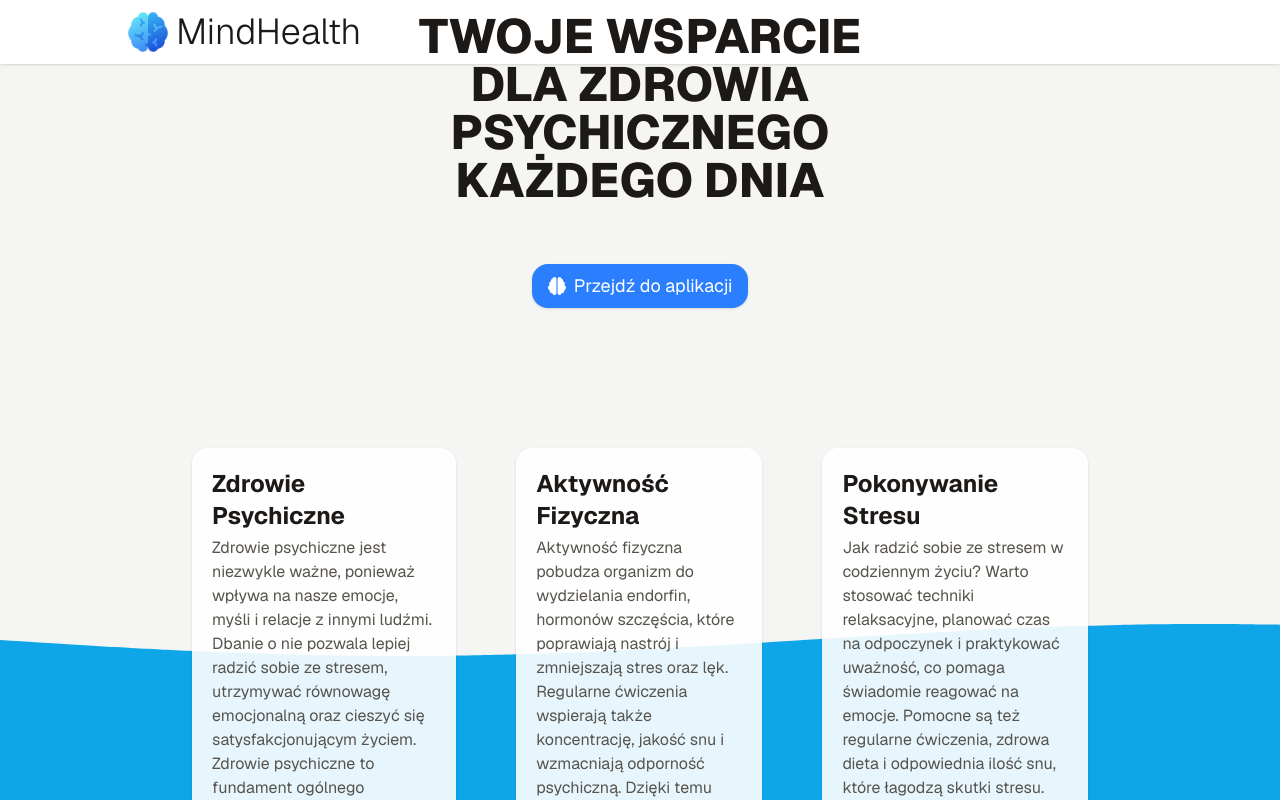
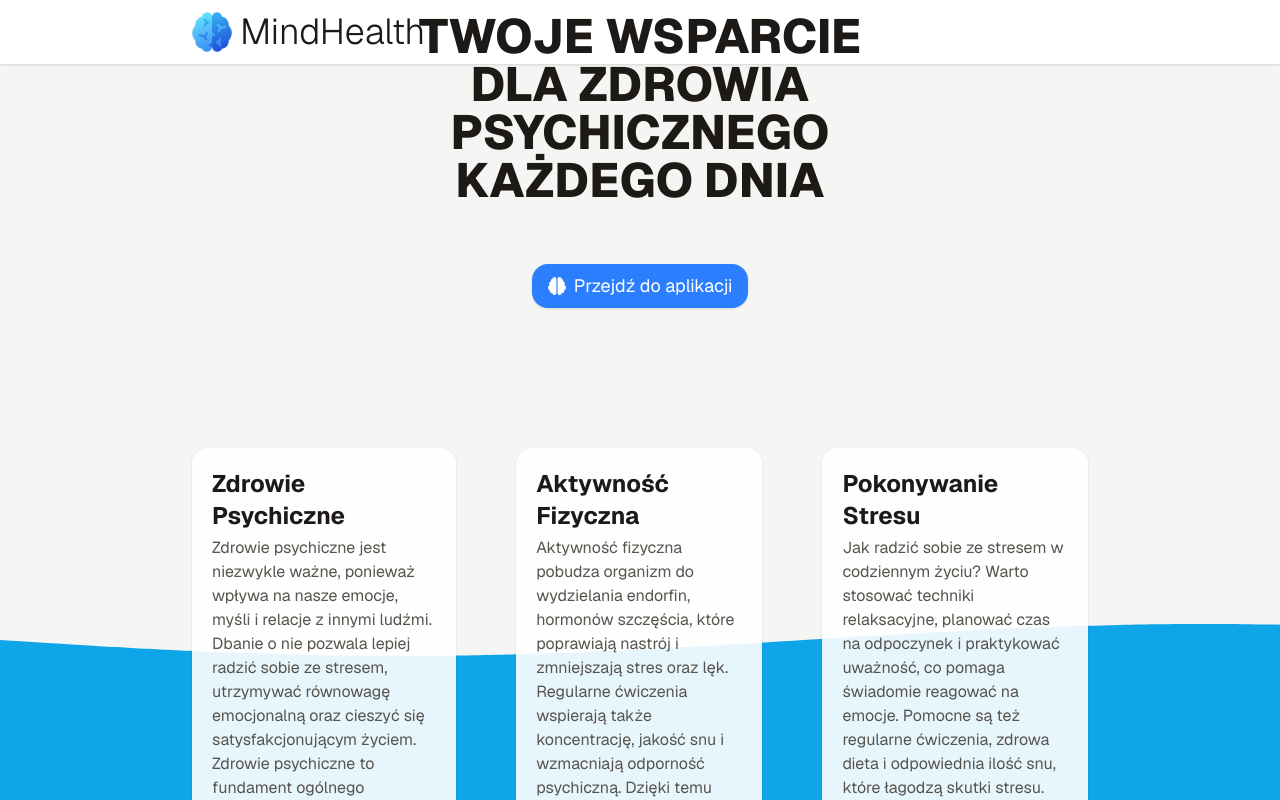
Before and after one commit to OKE225/MindHealth, a React (Vite) app in the folder client/: page / in a window 1280 px wide. Built offline with nearby package versions, Linux system fonts and the light colour scheme; no server answers.

Commit message:
Resize width navbar content

```diff
--- a/client/src/components/Navbar.tsx
+++ b/client/src/components/Navbar.tsx
@@ -3,7 +3,7 @@ import Header from "./Header";
 const Navbar = () => {
   return (
     <nav className="bg-white shadow py-3">
-      <div className="flex justify-between items-center flex-wrap w-[80%] mx-auto select-none">
+      <div className="flex justify-between items-center flex-wrap w-[70%] mx-auto select-none">
         <Header />
       </div>
     </nav>
```
